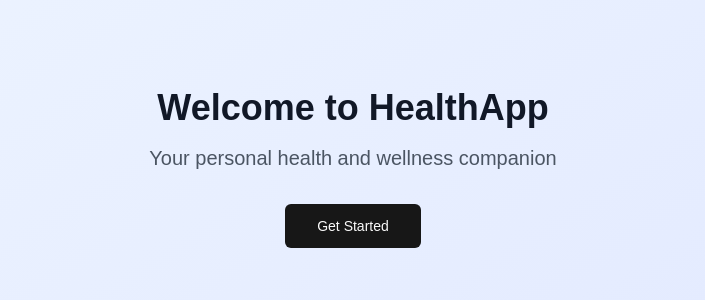
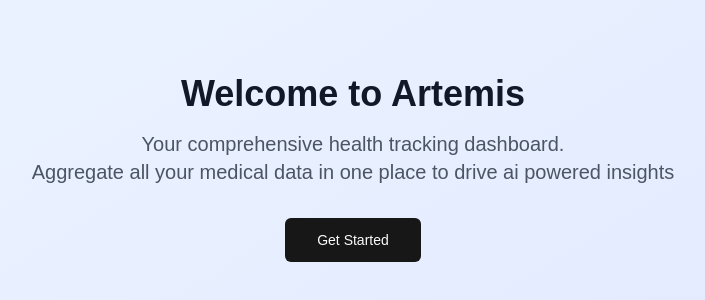
Before and after one commit to jg435/artemis-health, a Next.js app: page / in a window 1280 px wide. Shown: the part 232-532 px from the top of the page, without its empty margins (287-992 px from the left). Built offline with nearby package versions, Linux system fonts and the light colour scheme; no server answers.

Commit message:
updated landing page

```diff
--- a/app/page.tsx
+++ b/app/page.tsx
@@ -40,8 +40,8 @@ export default function HealthDashboard() {
     return (
       <div className="flex items-center justify-center min-h-screen bg-gradient-to-br from-blue-50 to-indigo-100">
         <div className="text-center p-8">
-          <h1 className="text-4xl font-bold text-gray-900 mb-4">Welcome to HealthApp</h1>
-          <p className="text-xl text-gray-600 mb-8">Your personal health and wellness companion</p>
+          <h1 className="text-4xl font-bold text-gray-900 mb-4">Welcome to Artemis</h1>
+          <p className="text-xl text-gray-600 mb-8">Your comprehensive health tracking dashboard.<br />Aggregate all your medical data in one place to drive ai powered insights</p>
           <Button onClick={() => setShowAuthDialog(true)} size="lg">
             Get Started
           </Button>
@@ -64,9 +64,9 @@ export default function HealthDashboard() {
             {/* Header */}
             <div className="flex flex-col sm:flex-row items-start sm:items-center justify-between gap-4">
               <div>
-                <h1 className="text-2xl sm:text-3xl font-bold tracking-tight">Health Dashboard</h1>
+                <h1 className="text-2xl sm:text-3xl font-bold tracking-tight">Artemis</h1>
                 <p className="text-muted-foreground text-sm sm:text-base">
-                  Welcome back, {user.name}! Your comprehensive health tracking dashboard.
+                  Welcome back, {user.name}! Your comprehensive health tracking dashboard.<br />Aggregate all your medical data in one place to drive ai powered insights
                 </p>
               </div>
               <div className="flex items-center space-x-2 sm:space-x-4">
```
